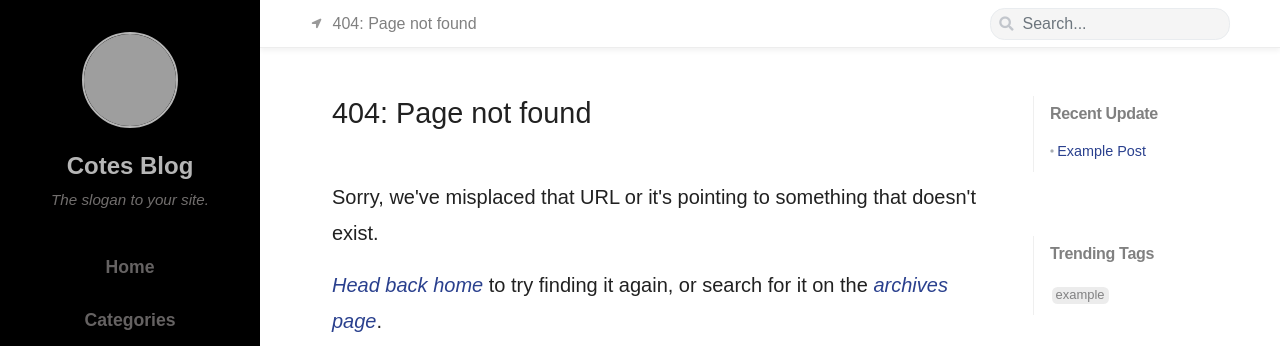
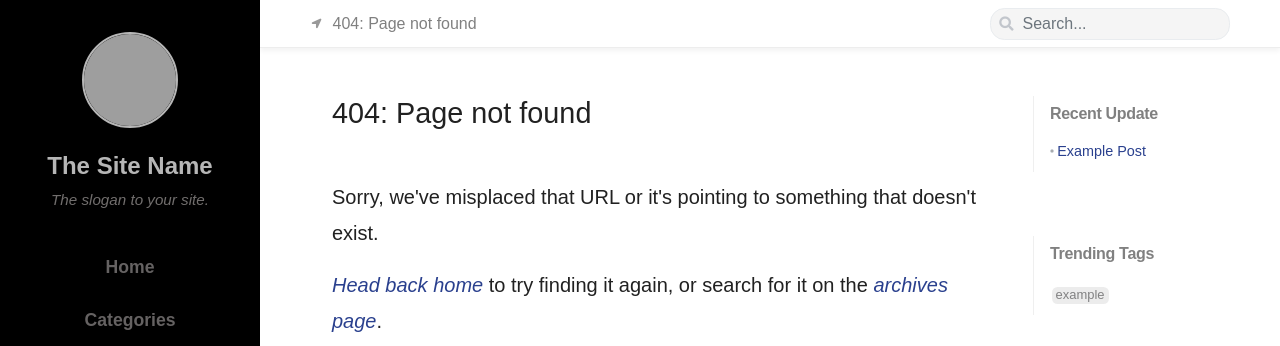
Before and after one commit to tracygu/tracygu.github.io, a Jekyll site: the page built from 404.html, in a window 1280 px wide. Shown: the top 346 px of the page. Built offline with Jekyll 4.4.1, drawn with Linux system fonts in a browser that asks for light colours; nearby versions of some CDN libraries; some web fonts are replaced; grey boxes are pictures that could not be loaded.

Commit message:
Updated template site name.

```diff
--- a/_data/settings.yml
+++ b/_data/settings.yml
@@ -1,4 +1,4 @@
-title: 'Cotes Blog'
+title: 'The Site Name'
 slogan: "The slogan to your site."
 description: "The site description." # RSS feed
 
```
